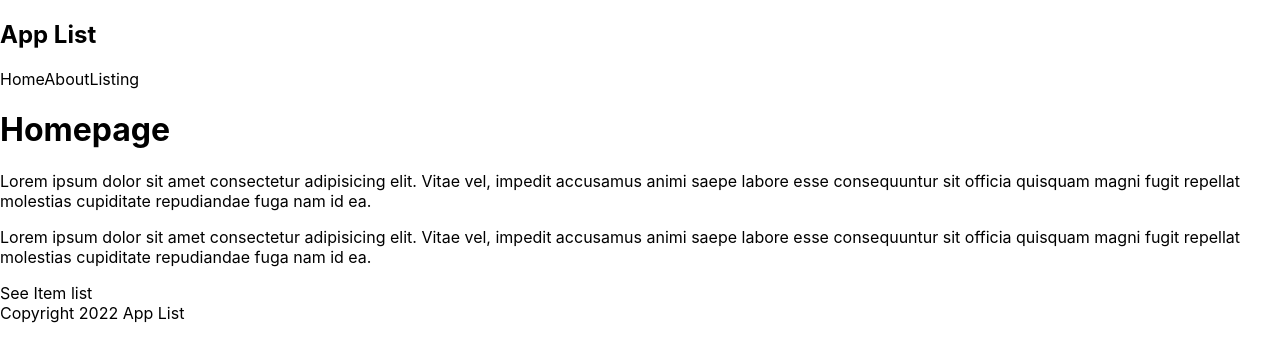
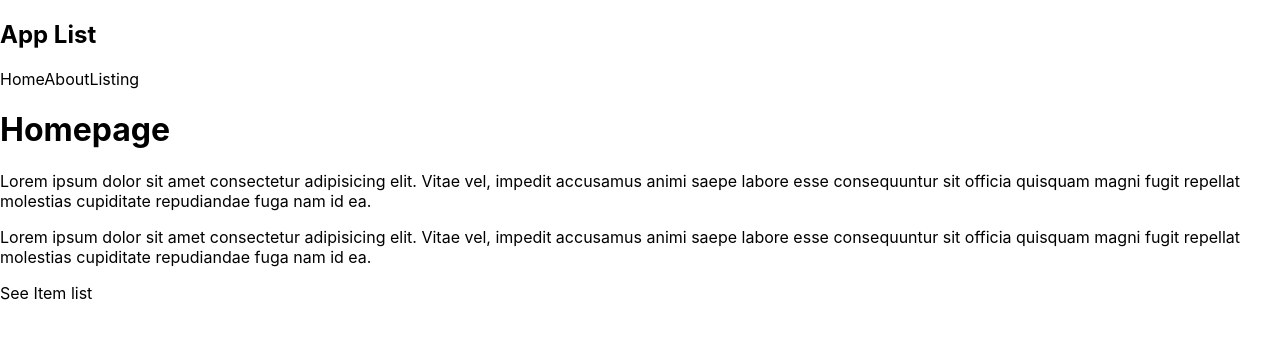
Before and after one commit to DannJohnrem/app-list, a Next.js app: page / in a window 1280 px wide. Shown: the top 362 px of the page. Built offline with nearby package versions, Linux system fonts and the light colour scheme.

Commit message:
Update index.js

```diff
--- a/pages/index.js
+++ b/pages/index.js
@@ -1,7 +1,7 @@
 import Head from 'next/head'
 import Link from 'next/link'
 import Image from 'next/image'
-import Footer from '../components/footer';
+// import Footer from '../components/footer';
 import Navbar from '../components/Navbar';
 import styles from '../styles/Home.module.css'
 
@@ -13,7 +13,7 @@ export default function Home() {
       <p>Lorem ipsum dolor sit amet consectetur adipisicing elit. Vitae vel, impedit accusamus animi saepe labore esse consequuntur sit officia quisquam magni fugit repellat molestias cupiditate repudiandae fuga nam id ea.</p>
       <p>Lorem ipsum dolor sit amet consectetur adipisicing elit. Vitae vel, impedit accusamus animi saepe labore esse consequuntur sit officia quisquam magni fugit repellat molestias cupiditate repudiandae fuga nam id ea.</p>
       <Link href="/items">See Item list</Link>
-      <Footer/>
+      {/* <Footer/> */}
     </div>
   );
 }
```
